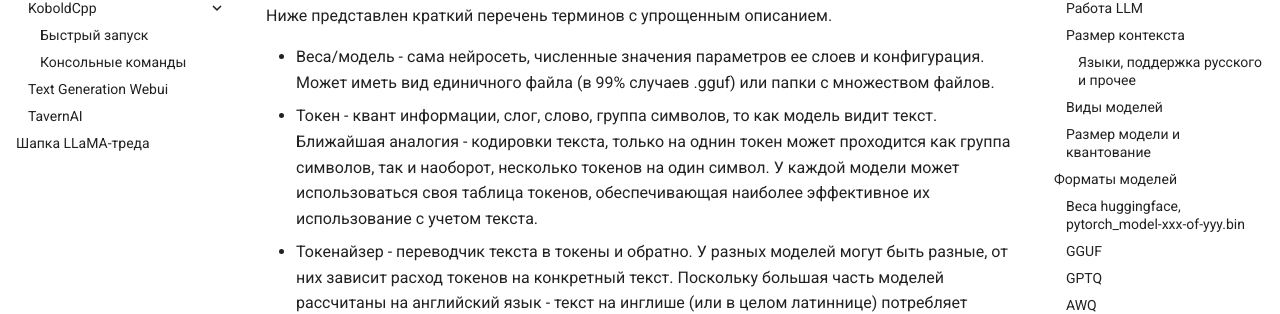
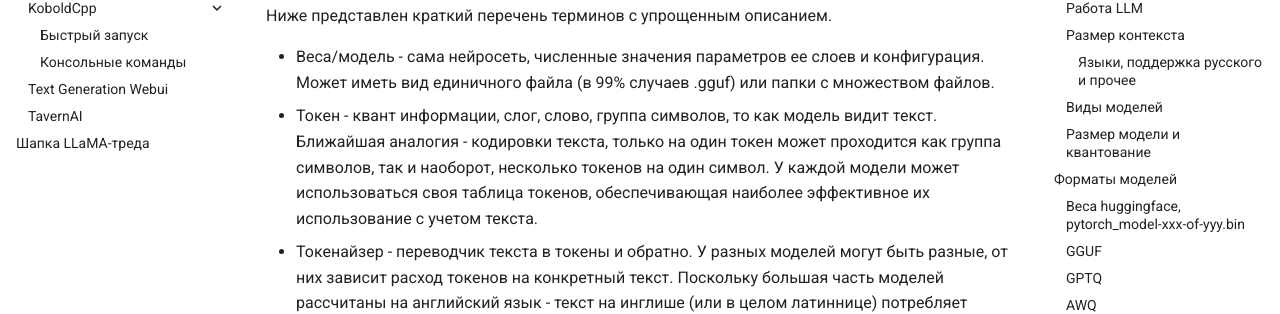
Before and after one commit to 2ch-ai/wiki, an MkDocs documentation site: the page built from docs/llama/index.md, in a window 1280 px wide and 900 px high, scrolled down 366 px. Shown: the part 154-468 px from the top of the window. Built offline with MkDocs 1.6.1 and Material for MkDocs 9.7.7, drawn with Linux system fonts in a browser that asks for light colours; some of the changed text lies outside the part shown.

Commit message:
Update index.md

```diff
--- a/docs/llama/index.md
+++ b/docs/llama/index.md
@@ -12,7 +12,7 @@
 Ниже представлен краткий перечень терминов с упрощенным описанием.
 
 - Веса/модель - сама нейросеть, численные значения параметров ее слоев и конфигурация. Может иметь вид единичного файла (в 99% случаев .gguf) или папки с множеством файлов.
-- Токен - квант информации, слог, слово, группа символов, то как модель видит текст. Ближайшая аналогия - кодировки текста, только на однин токен может проходится как группа символов, так и наоборот, несколько токенов на один символ. У каждой модели может использоваться своя таблица токенов, обеспечивающая наиболее эффективное их использование с учетом текста.
+- Токен - квант информации, слог, слово, группа символов, то как модель видит текст. Ближайшая аналогия - кодировки текста, только на один токен может проходится как группа символов, так и наоборот, несколько токенов на один символ. У каждой модели может использоваться своя таблица токенов, обеспечивающая наиболее эффективное их использование с учетом текста.
 - Токенайзер - переводчик текста в токены и обратно. У разных моделей могут быть разные, от них зависит расход токенов на конкретный текст. Поскольку большая часть моделей рассчитаны на английский язык - текст на инглише (или в целом латиннице) потребляет наименьшее количество токенов (в среднем 1-2 на слово), а кириллица может потребовать вдвое больше на тот же объем символов. Эмодзи и специальные символы и вовсе потребуют нескольких токенов на один. Ознакомиться с примером или поиграться можно [здесь](https://belladoreai.github.io/llama-tokenizer-js/example-demo/build/).
 - Контекст - история чата, тот объем текста что модель будет обрабатывать. Включает в себя также и системный промт, карточки персонажей и прочее прочее если речь идет о РП. Размер контекста у модели ограничен (у Llama2 базовое значение 4096 токенов), модель "помнит" и  только то что у нее в контексте. Если ваши поцелуи с вайфу, упоминание важного события в рп, или обозначение какого-то термина в чате вышли за контекст - модель не будет о них помнить и не поймет, или интерпретирует согласно своим общим знанием. Проблема ограниченного контекста решается суммаризацией, лорбуками, векторными базами данных и другими приёмами. Или просто увеличением контекста.
 - Квантование - эффективное lossy сжатие модели, аналогия - h264 для видео.
```
Also changed, not shown: other parts of docs/llama/index.md (+1 -0 lines).
